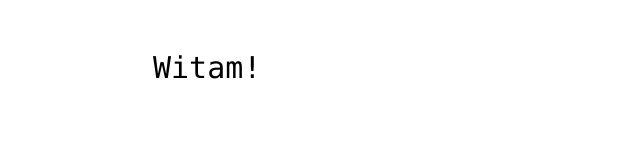
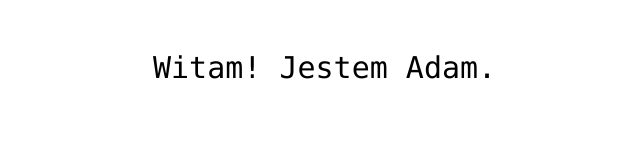
Before and after one commit to adgregor3/adgregor3.github.io, a plain HTML site: page index.html in a window 1280 px wide. Shown: the whole page, without its empty margins (287-927 px from the left). Drawn offline with Linux system fonts and the light colour scheme.

Commit message:
* index.html

```diff
--- a/index.html
+++ b/index.html
@@ -9,7 +9,7 @@
 
 <body>
 
-<p>Witam!</p>
+<p>Witam! Jestem Adam.</p>
 
 </body>
 </html>
```
